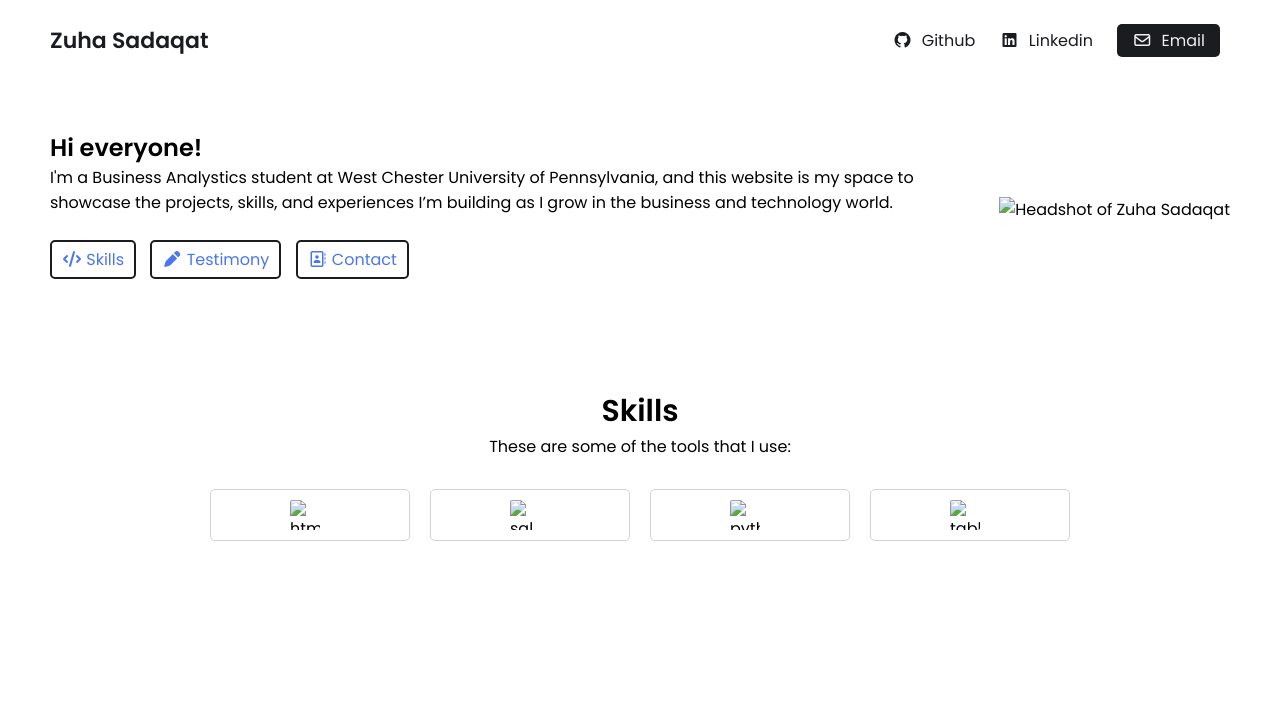
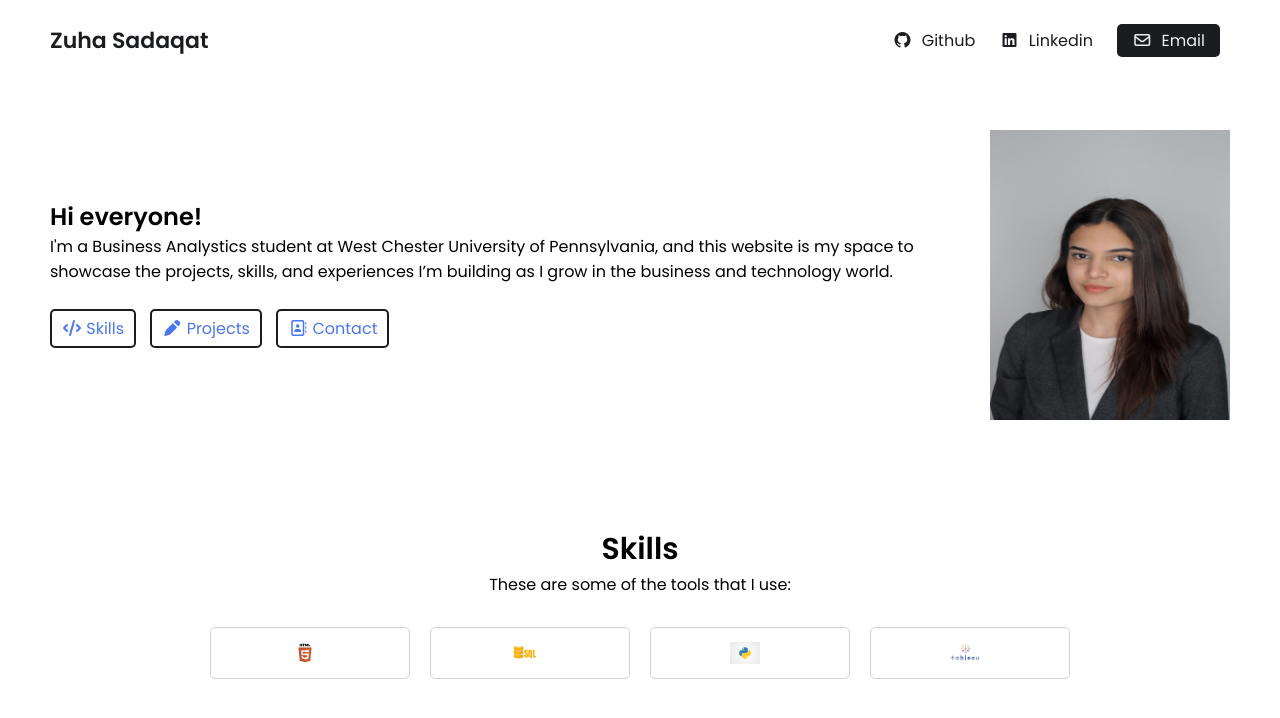
Before and after one commit to zuhasadaqat/Portfolio, a plain HTML site: page index.html in a window 1280 px wide. Drawn offline with Linux system fonts and the light colour scheme.

Commit message:
Updated Headshot

```diff
--- a/index.html
+++ b/index.html
@@ -3,7 +3,7 @@
 <head>
     <meta charset="UTF-8">
     <meta name="viewport" content="width=device-width, initial-scale=1.0">
-    <title>Portfolio</title>
+    <title>Zuha's Portfolio</title>
 
     <link rel="preconnect" href="https://fonts.googleapis.com">
     <link rel="preconnect" href="https://fonts.gstatic.com" crossorigin>
@@ -22,12 +22,12 @@
     <a href="/">Zuha Sadaqat</a>
 </div>
 <div class="right">
-    <a href="http://github.com" target="_blank" rel="noopener noreferrer">
+    <a href="https://github.com/zuhasadaqat" target="_blank" rel="noopener noreferrer">
         <i class="fa-brands fa-github"></i>
         <span>Github</span>
     </a>
 
-     <a href="http://linkedin.com" target="_blank" rel="noopener noreferrer">
+     <a href="https://www.linkedin.com/in/zuha-sadaqat-93721a310/" target="_blank" rel="noopener noreferrer">
         <i class="fa-brands fa-linkedin"></i>
         <span>Linkedin</span>
     </a>
@@ -53,9 +53,9 @@
                     <span>Skills</span>
                 </a>
 
-                 <a href="#testimony">
+                 <a href="#projects">
                     <i class="fa-solid fa-pen"></i>
-                    <span>Testimony</span>
+                    <span>Projects</span>
                 </a>
 
                  <a href="#contact">
@@ -68,7 +68,8 @@
 
 
         <div class="headshots">
-        <img src="Images/Images/Handshake-pf.webp" alt="Headshot of Zuha Sadaqat" width="240" height="290">
+        <img src="Images/Handshake-pf.webp" alt="Headshot of Zuha Sadaqat" width="240" height="290">
+
         </div>
 
     </section>
@@ -83,21 +84,21 @@
 
     <div class= "cells">
         <div class="cell">
-            <img src="Images/Images/Images/html.jpg.webp" alt="html logo" width="70" height="90">
+            <img src="Images/html.jpg.webp" alt="html logo" width="70" height="90">
             <span><HTML></HTML></span>
         </div>
 
         <div class="cell">
-            <img src="Images/Images/Images/sql logo.webp" alt="sql logo">
+            <img src="Images/sql logo.webp" alt="sql logo">
             <span><CSS></span>
     </div>
 
         <div class="cell">
-            <img src="Images/Images/Images/python-logo.webp" alt="python logo">
+            <img src="Images/python-logo.webp" alt="python logo">
             <span><Python></span>
     </div>
         <div class="cell">
-            <img src="Images/Images/Images/Tableau-logo-removebg-preview.webp" alt="tableau logo">
+            <img src="Images/Tableau-logo-removebg-preview.webp" alt="tableau logo">
             <span><Excel></span>
     </div>
 
```
